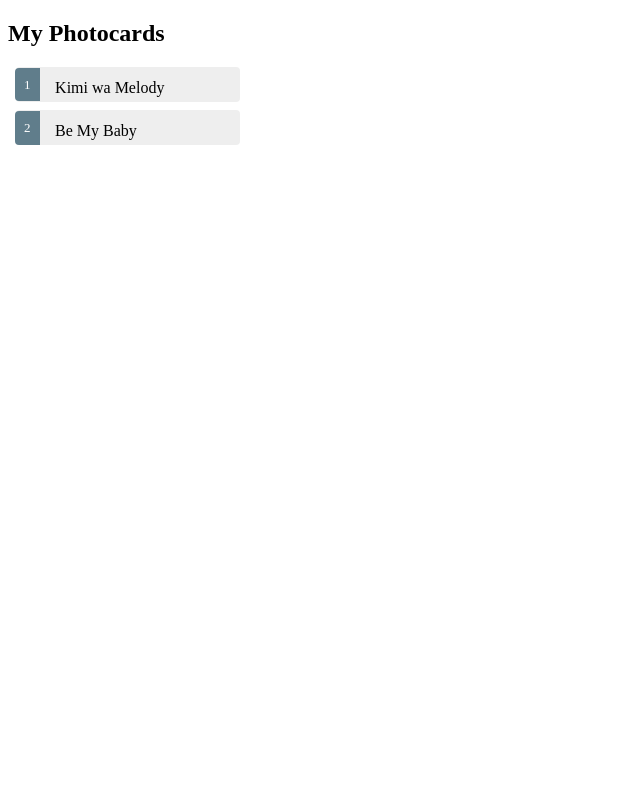
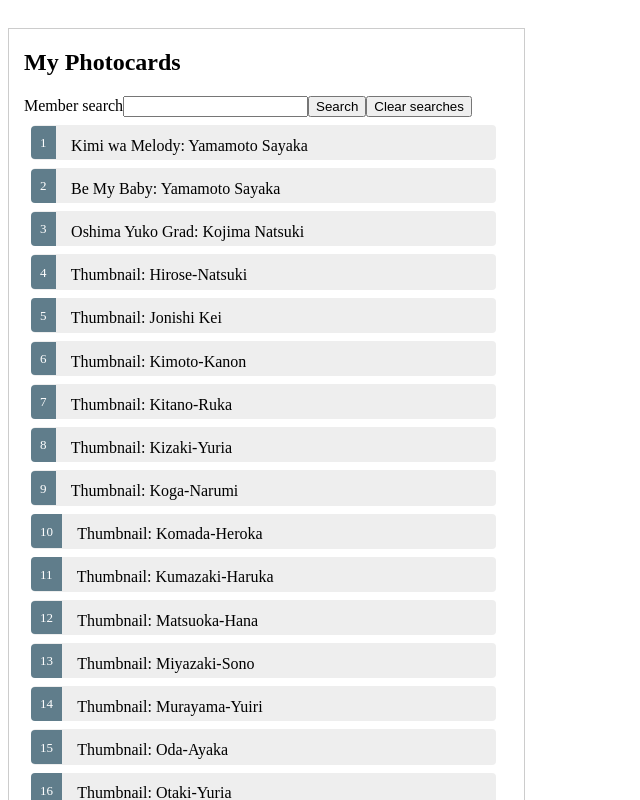
Before and after one commit to mlfong/photocards, an Angular app: page / in a window 1280 px wide. Shown: the top 800 px of the page, without its empty margins (0-640 px from the left). Built offline with nearby package versions, Linux system fonts and the light colour scheme.

Commit message:
add more

```diff
--- a/src/app/app.component.css
+++ b/src/app/app.component.css
@@ -1,3 +1,14 @@
+.left_side
+      {
+     float: left;
+     margin: 20px 0 20px 0;
+     padding: 0 0 25px 15px;
+     width: 500px;
+     border: 1px solid #CCCCCC;
+     background-color: #FFFFFF;
+     color: #000000;
+      }
+
 .selected {
       background-color: #CFD8DC !important;
       color: white;
@@ -6,7 +17,7 @@
       margin: 0 0 2em 0;
       list-style-type: none;
       padding: 0;
-      width: 15em;
+      width: 30em;
     }
     .photocards li {
       cursor: pointer;
--- a/src/app/app.component.html
+++ b/src/app/app.component.html
@@ -1,9 +1,23 @@
+
+
+<div class="left_side">
     <h2>My Photocards</h2>
+
+    <label>Member search</label>
+    <input #searchMemberInput (keyup.enter)="searchMember(searchMemberInput.value)"/>
+    <button (click)="searchMember(searchMemberInput.value); ">
+      Search
+    </button>
+    <button (click)="resetFilters();">
+      Clear searches
+    </button>
+
     <ul class="photocards">
       <li *ngFor="let photocard of photocards"
         [class.selected]="photocard === selectedphotocard"
         (click)="onSelect(photocard)">
-        <span class="badge">{{photocard.id}}</span> {{photocard.photoset}}
+        <span class="badge">{{photocard.id}}</span> {{photocard.photoset}}: {{photocard.members}}
       </li>
     </ul>
+</div>
     <my-photocard-detail [photocard]="selectedPhotocard"></my-photocard-detail>
--- a/src/app/app.component.ts
+++ b/src/app/app.component.ts
@@ -16,14 +16,28 @@ import { PhotocardService } from './photocard.service';
 
 
 export class AppComponent {
+  masterList: Photocard[];
   photocards: Photocard[];
   selectedPhotocard: Photocard;
 
   constructor(private photocardService: PhotocardService) { }
 
   getPhotocards(): void {
-    this.photocardService.getPhotocards().then(photocards => this.photocards = photocards);
+    this.photocardService
+        .getPhotocards()
+        .then(
+          photocards => {
+            this.masterList = [];
+            this.photocards = [];
+            photocards.forEach((x) => {
+              this.masterList.push(x);
+              this.photocards.push(x);
+            });
+          }
+        );
+
   }
+
   ngOnInit(): void {
     this.getPhotocards();
   }
@@ -32,4 +46,40 @@ export class AppComponent {
     this.selectedPhotocard = photocard;
   }
 
+  searchMember(searchValue: string): void {
+    console.log(searchValue);
+    if(searchValue.toLowerCase().trim() === '') {
+      this.resetFilters();
+      return;
+    }
+    this.photocards = [];
+    this.masterList.forEach((x: Photocard) => {
+      let found = false;
+      x.members.forEach((member: string) => {
+        if(this.contains(member.toLowerCase(), searchValue.toLowerCase()))
+          found = true;
+      });
+      if(found)
+        this.photocards.push(x);
+    });
+  }
+
+  resetFilters(): void {
+    this.photocards = [];
+    this.masterList.forEach((x) => {
+      this.photocards.push(x);
+    });
+  }
+
+  duplicateArray(originalArray): any[] {
+    let arr = [];
+    originalArray.forEach((x) => {
+      arr.push(Object.assign({}, x));
+    })
+    return arr;
+  }
+
+  contains(a: string, b:string): boolean {
+    return a.indexOf(b) !== -1;
+  }
 }
--- a/src/app/mock-photocards.ts
+++ b/src/app/mock-photocards.ts
@@ -1,8 +1,27 @@
 import { Photocard } from './photocard';
 
 export const PHOTOCARDS: Photocard[] = [
-  {id: 1, members: ["Yamamoto Sayaka"], photoset: "Kimi wa Melody", team: "N",
-   url: "https://lh3.googleusercontent.com/z9Wv_XVVGykzKwsywFwDAMjCrNER03QHTG5jlAsMYmTjSTWGAiQt3WB9BI8SxulGSe4NsJzlst5FzO4=w1439-h776-rw"},
-  {id: 2, members: ["Yamamoto Sayaka"], photoset: "Be My Baby", team: "N",
-   url: "https://lh4.googleusercontent.com/gbSrGwhEjNYFcy3Yq1e273Jol5RN7BXyibmyCZj_QTjKXRe2SISH7M94-cxB3XkaLvF16poGdiMFAOo=w1439-h776-rw"}
+   {id: 1, members: ["Yamamoto Sayaka"], photoset: "Kimi wa Melody", team: "N", url: "http://i.imgur.com/ZeNWk03.jpg"}
+  ,{id: 2, members: ["Yamamoto Sayaka"], photoset: "Be My Baby", team: "N", url: "http://i.imgur.com/s3sylD2.jpg"}
+  ,{id: 3, members: ["Kojima Natsuki"], photoset: "Oshima Yuko Grad", team: "A", url: "http://i.imgur.com/U4zvCqN.jpg"}
+  // Thumbnail
+  ,{id: 4, members: ['Hirose-Natsuki'], photoset: 'Thumbnail', team: "8", url: "http://i.imgur.com/TXFIVoA.jpg"}
+  ,{id: 5, members: ['Jonishi Kei'], photoset: 'Thumbnail', team: "N", url: "http://i.imgur.com/q845lLZ.jpg"}
+  ,{id: 6, members: ['Kimoto-Kanon'], photoset: 'Thumbnail', team: "E", url: "http://i.imgur.com/xKzIFWE.jpg"}
+  ,{id: 7, members: ['Kitano-Ruka'], photoset: 'Thumbnail', team: "KII", url: "http://i.imgur.com/f6PgEFj.jpg"}
+  ,{id: 8, members: ['Kizaki-Yuria'], photoset: 'Thumbnail', team: "B", url: "http://i.imgur.com/cv3ZMjc.jpg"}
+  ,{id: 9, members: ['Koga-Narumi'], photoset: 'Thumbnail', team: "N", url: "http://i.imgur.com/a1FEJL0.jpg"}
+  ,{id: 10, members: ['Komada-Heroka'], photoset: 'Thumbnail', team: "H", url: "http://i.imgur.com/MzxuhxO.jpg"}
+  ,{id: 11, members: ['Kumazaki-Haruka'], photoset: 'Thumbnail', team: "E", url: "http://i.imgur.com/HVYeUDJ.jpg"}
+  ,{id: 12, members: ['Matsuoka-Hana'], photoset: 'Thumbnail', team: "TII", url: "http://i.imgur.com/wfCKYG4.jpg"}
+  ,{id: 13, members: ['Miyazaki-Sono'], photoset: 'Thumbnail', team: "HKT48 KKS", url: "http://i.imgur.com/Se1HoYm.jpg"}
+  ,{id: 14, members: ['Murayama-Yuiri'], photoset: 'Thumbnail', team: "4", url: "http://i.imgur.com/WTcmDAG.jpg"}
+  ,{id: 15, members: ['Oda-Ayaka'], photoset: 'Thumbnail', team: "HKT48 KKS", url: "http://i.imgur.com/UFQolfB.jpg"}
+  ,{id: 16, members: ['Otaki-Yuria'], photoset: 'Thumbnail', team: "NGT48 KKS", url: "http://i.imgur.com/bak8H1D.jpg"}
+  ,{id: 17, members: ['Sakamoto-Erena'], photoset: 'Thumbnail', team: "TII", url: "http://i.imgur.com/ckkIQFi.jpg"}
+  ,{id: 18, members: ['Shoji-Nagisa'], photoset: 'Thumbnail', team: "AKB48 KKS", url: "http://i.imgur.com/y4kt48N.jpg"}
+  ,{id: 19, members: ['Yaguchi-Moka'], photoset: 'Thumbnail', team: "8", url: "http://i.imgur.com/pqDgdfn.jpg"}
+
+
+
 ];
--- /dev/null
+++ b/src/app/photocard-detail.component.css
@@ -0,0 +1,16 @@
+.title
+      {
+      width:769px;
+      height: 65px;
+     margin:15px auto;
+      }
+.right_side
+     {
+     float:right;
+     width:580px;
+     color: #000000;
+     background-color: #FFFFFF;
+     margin: 20px 0 20px 0;
+     padding: 0 0 25px 15px;
+     border:1px solid #CCCCCC;
+     }
--- a/src/app/photocard-detail.component.html
+++ b/src/app/photocard-detail.component.html
@@ -1,9 +1,9 @@
-<div *ngIf="photocard">
-  <h2>{{photocard.photoset}} details!</h2>
-  <div><label>id: </label>{{photocard.id}}</div>
+<div *ngIf="photocard" class="right_side">
+  <h2>{{photocard.photoset}}: {{photocard.members}}</h2>
+  <!-- <div><label>id: </label>{{photocard.id}}</div> -->
   <div>
-    <label>photoset: {{photocard.photoset}}</label>
+    <!-- <label>photoset: {{photocard.photoset}}</label> -->
     <br />
-    <img src="{{photocard.url}}">
+      <img src="{{photocard.url}}" width="400px">
   </div>
 </div>
--- a/src/app/photocard-detail.component.ts
+++ b/src/app/photocard-detail.component.ts
@@ -2,7 +2,8 @@ import { Component, Input } from '@angular/core';
 import { Photocard } from './photocard';
 @Component({
   selector: 'my-photocard-detail',
-  templateUrl: './photocard-detail.component.html'
+  templateUrl: './photocard-detail.component.html',
+  styleUrls: ['./photocard-detail.component.css']
 })
 export class PhotocardDetailComponent {
   @Input()
```
